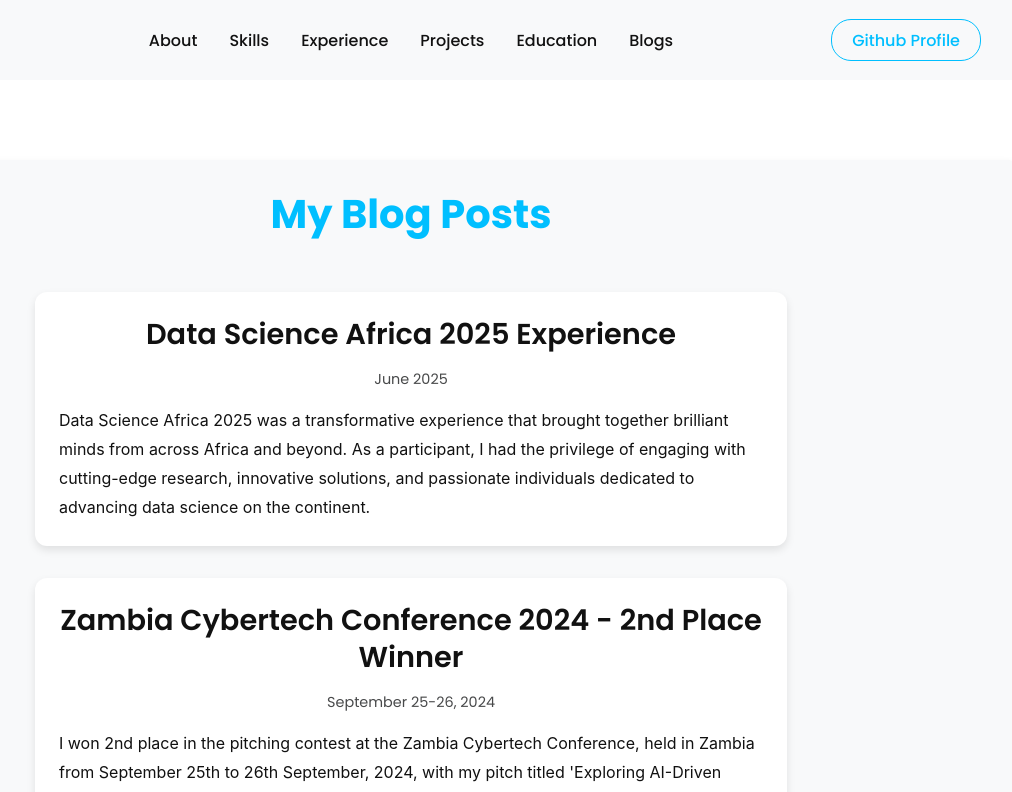
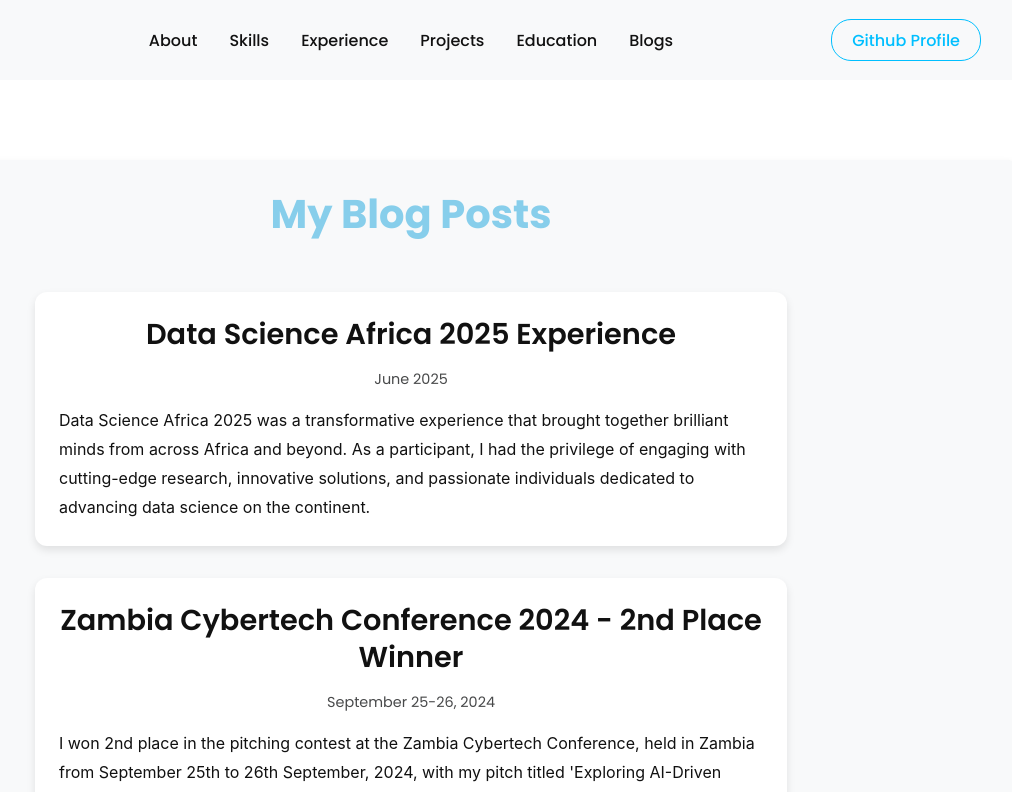
Before and after one commit to ElijahChileshe/portfolio, a React (Create React App) app: page /blogs in a window 1280 px wide. Shown: the top 792 px of the page, without its empty margins (229-1241 px from the left). Built offline with nearby package versions, Linux system fonts and the light colour scheme.

Commit message:
updated blogs heading color

```diff
--- a/src/components/Blogs/Blogs.js
+++ b/src/components/Blogs/Blogs.js
@@ -41,7 +41,7 @@ const BlogHeader = styled.h1`
   font-size: 2.5rem;
   margin-bottom: 2rem;
   text-align: center;
-  color: ${({ theme }) => theme.primary};
+  color: #87CEEB;
   font-weight: 700;
 
   @media (max-width: 768px) {
```
